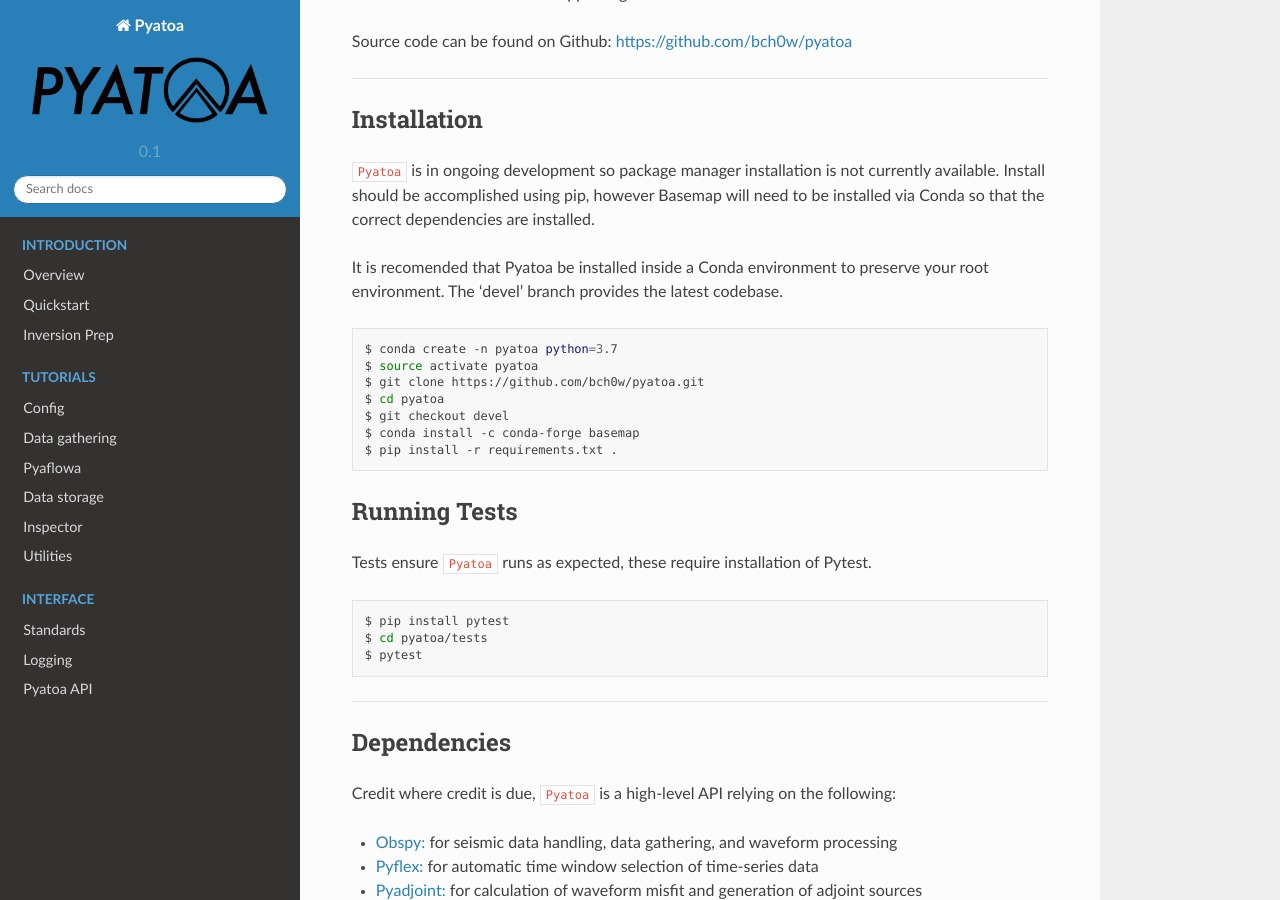
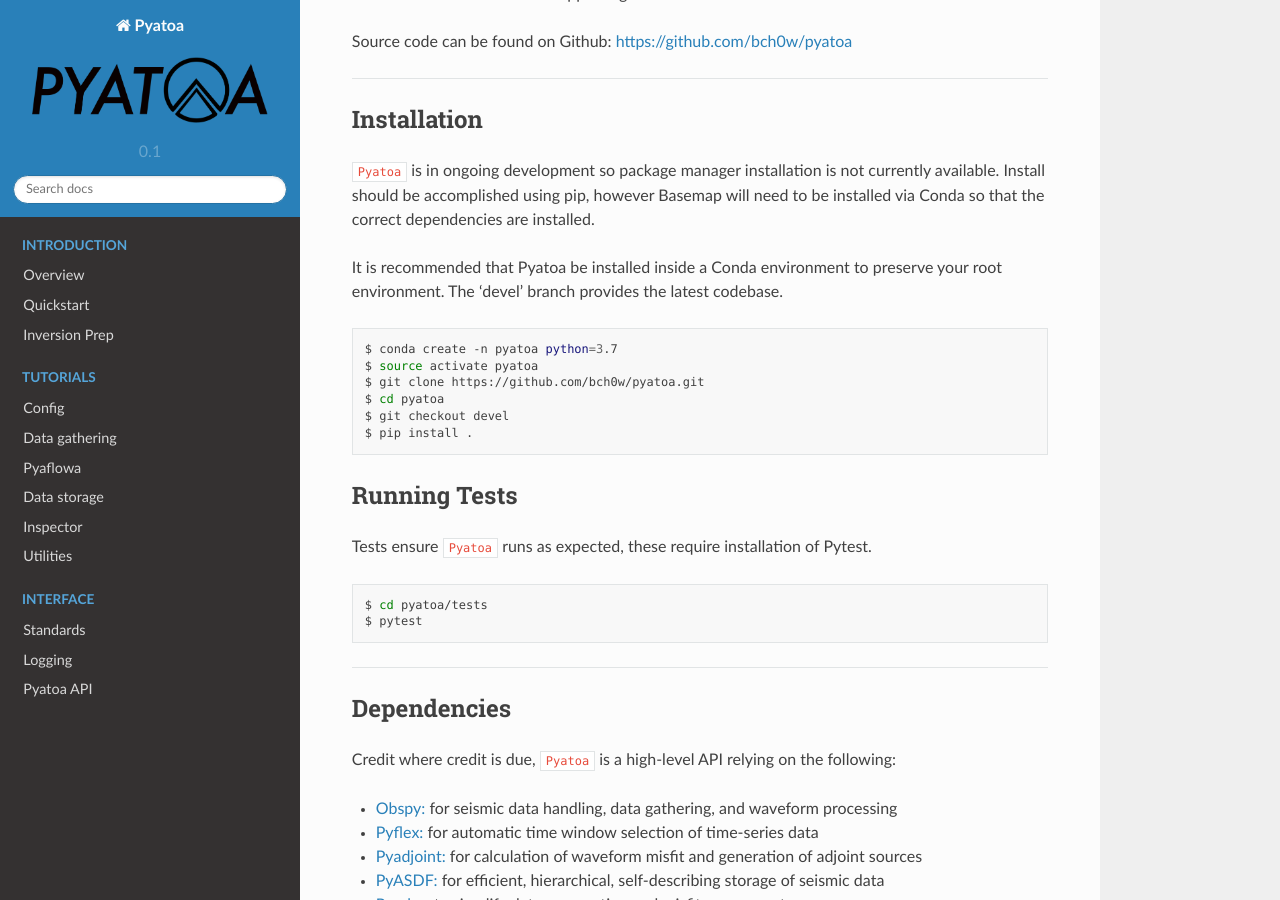
Before and after one commit to adjtomo/pyatoa, a Sphinx documentation site: the page built from pyatoa/docs/index.rst, in a window 1280 px wide and 900 px high, scrolled down 336 px. Built offline with Sphinx 7.4.7 and the Read the Docs theme 2.0.0, drawn with Linux system fonts in a browser that asks for light colours; pages that are not in the unit, such as notebooks, are missing from menus.

Commit message:
started docs branch

```diff
--- a/pyatoa/docs/index.rst
+++ b/pyatoa/docs/index.rst
@@ -20,7 +20,7 @@
 will need to be installed via Conda so that the correct dependencies are
 installed.
 
-It is recomended that Pyatoa be installed inside a Conda environment to
+It is recommended that Pyatoa be installed inside a Conda environment to
 preserve your root environment. The 'devel' branch provides the latest codebase.
 
 
@@ -31,8 +31,7 @@
    $ git clone https://github.com/bch0w/pyatoa.git
    $ cd pyatoa
    $ git checkout devel
-   $ conda install -c conda-forge basemap
-   $ pip install -r requirements.txt .
+   $ pip install .
 
 
 Running Tests
@@ -42,7 +41,6 @@
 
 .. code:: bash
 
-   $ pip install pytest
    $ cd pyatoa/tests
    $ pytest
 
```
